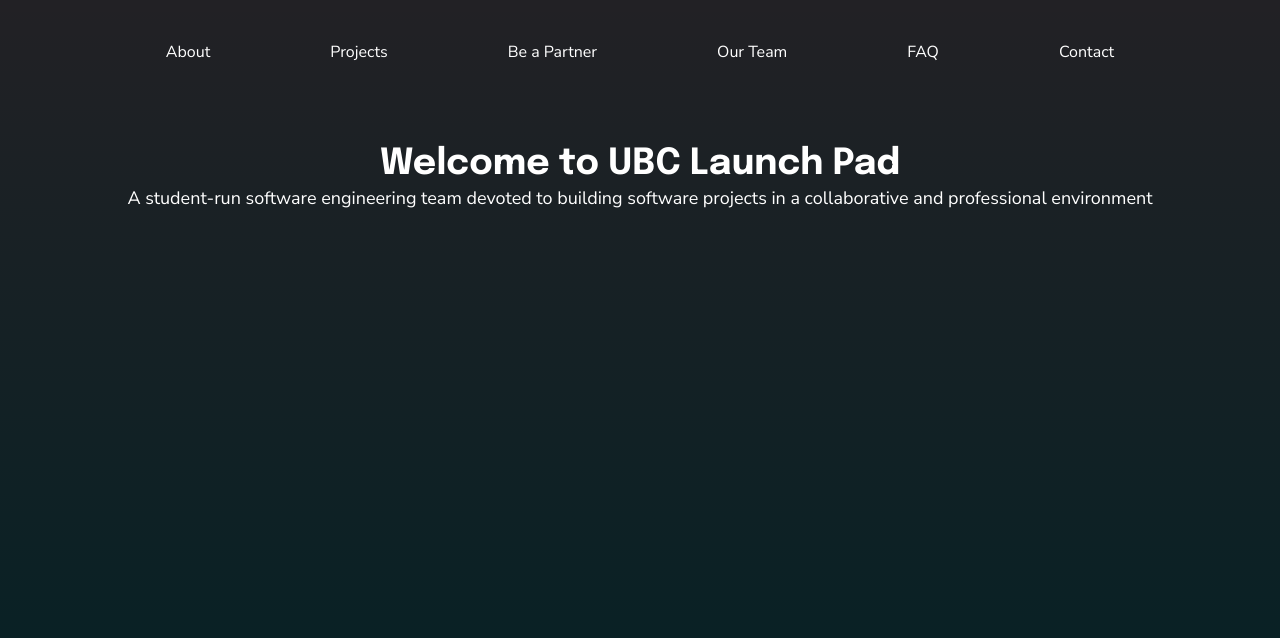
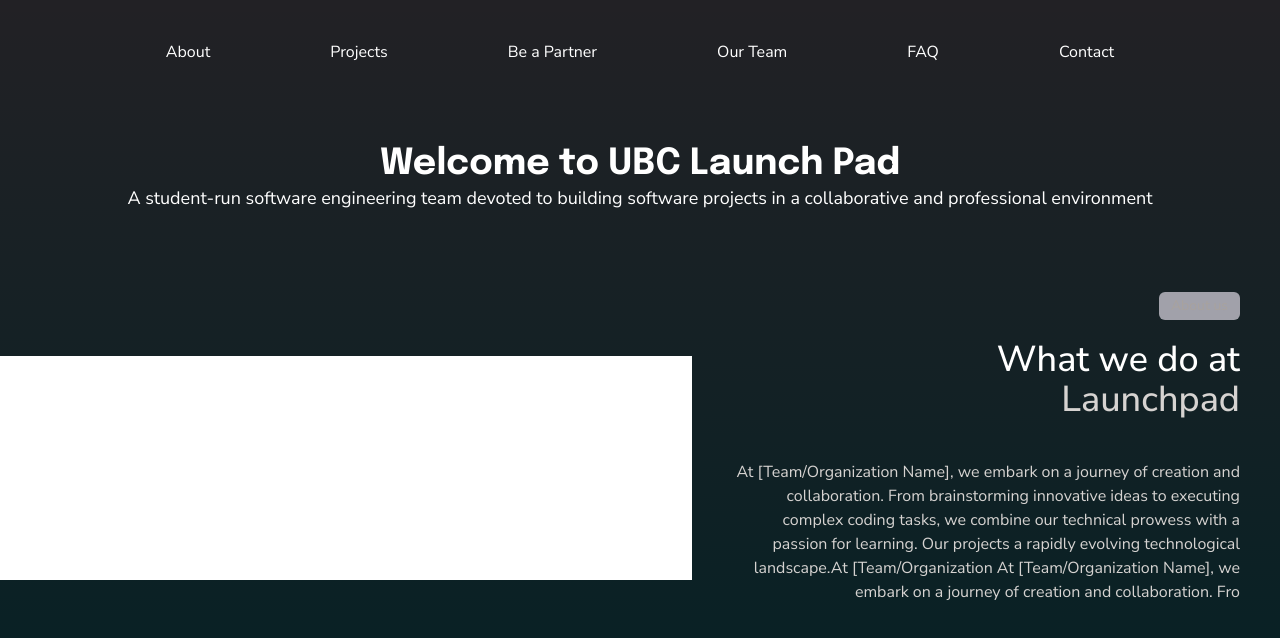
Before and after one commit to ubclaunchpad/LP-website, a Next.js app: page / in a window 1280 px wide. Shown: the top 638 px of the page. Built offline with nearby package versions, Linux system fonts and the light colour scheme.

Commit message:
Added about Launchpad section

```diff
--- a/src/app/page.tsx
+++ b/src/app/page.tsx
@@ -1,5 +1,6 @@
 import Navbar from '@/components/general/navbar';
-
+import { nunitoSans } from './fonts';
+import InfoButton from '@/components/buttons/infoButton';
 const text = {
   heroTitle: "Welcome to UBC Launch Pad",
   heroDescription: "A student-run software engineering team devoted to building software projects in a collaborative and professional environment",
@@ -14,6 +15,20 @@
       <h1 className="text-4xl font-bold text-center">{text.heroTitle}</h1>
       <p className="text-lg text-center">{text.heroDescription}</p>
       </section>
+
+      <section className="flex flex-row items-center">
+        <div className='flex flex-col items-center px-20 py-10 bg-white'>
+          <p>{'Picture goes here. At [Team/Organization Name], we embark on a journey of creation and collaboration. From brainstorming innovative ideas to executing complex coding tasks, we combine our technical prowess with a passion for learning. Our projects a rapidly evolving technological landscape.At [Team/Organization At [Team/Organization Name], we embark on a journey of creation and collaboration. Fro'}</p>
+        </div>
+        <div className='flex flex-col items-end py-10 px-10'>
+          <InfoButton text={'About us'}/>
+          <h1 className={`text-4xl font-medium  ${nunitoSans.variable} font-sans pt-5`}>{'What we do at'}</h1>
+          <h1 className={`text-4xl font-medium ${nunitoSans.variable} font-sans text-stone-300`}>{'Launchpad'}</h1>
+          <p className='text-stone-300 text-right py-10'>
+            {'At [Team/Organization Name], we embark on a journey of creation and collaboration. From brainstorming innovative ideas to executing complex coding tasks, we combine our technical prowess with a passion for learning. Our projects a rapidly evolving technological landscape.At [Team/Organization At [Team/Organization Name], we embark on a journey of creation and collaboration. Fro'}
+          </p>
+        </div>
+      </section>
     </main>
   );
 }
--- /dev/null
+++ b/src/components/buttons/infoButton.tsx
@@ -0,0 +1,17 @@
+import React from 'react';
+
+interface ButtonProps {
+  text: string;
+  onClick?: () => void;
+}
+
+export default function InfoButton({ text, onClick }: ButtonProps) {
+  return (
+    <button
+      onClick={onClick}
+      className="px-3 py-1 bg-zinc-400 text-stone-400 rounded-md text-sm"
+    >
+      {text}
+    </button>
+  );
+};
```
